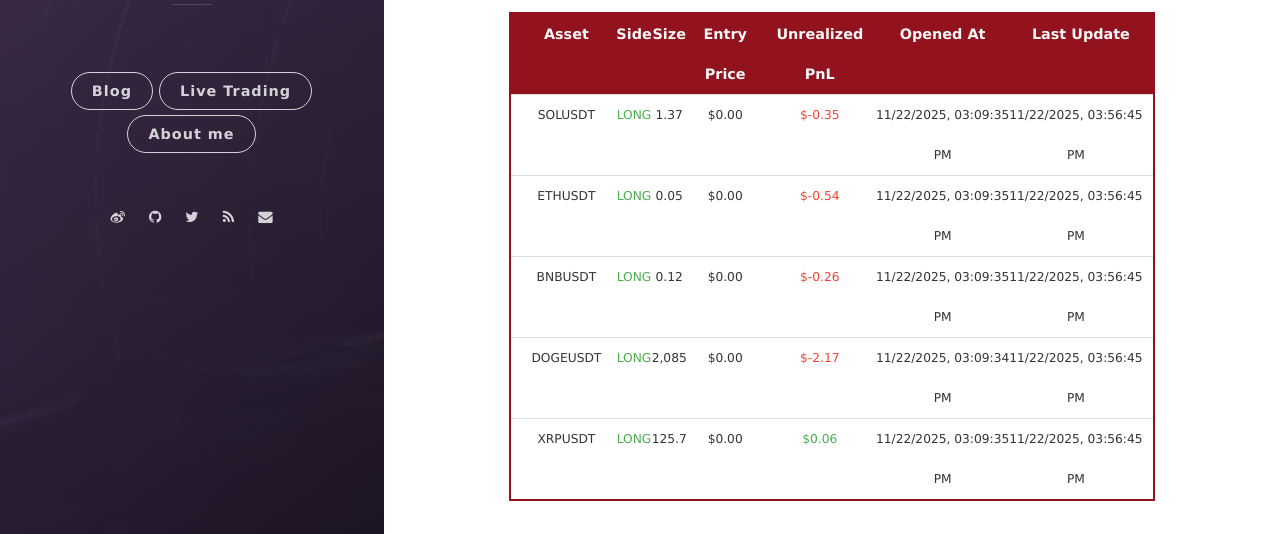
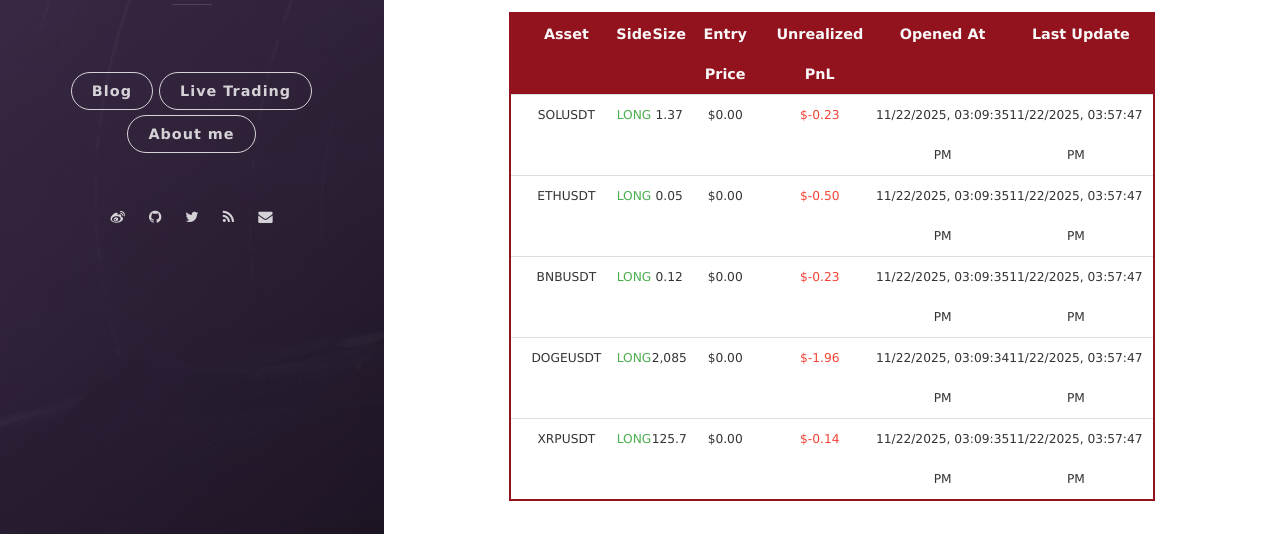
Before and after one commit to leeyegy/leeyegy.github.io, a Jekyll site: the page built from live-trading.html, in a window 1280 px wide and 1188 px high. Shown: the part 587-1121 px from the top of the window. Built offline with Jekyll 4.4.1, drawn with Linux system fonts in a browser that asks for light colours; nearby versions of some CDN libraries.

Commit message:
AccountMonitor: refresh positions 2025-11-22T23:57:47+08:00

```diff
--- a/assets/data/binance/positions.json
+++ b/assets/data/binance/positions.json
@@ -4,44 +4,44 @@
     "side": "LONG",
     "size": 1.37,
     "entryPrice": 0.0,
-    "unrealizedPnl": -0.35325251,
+    "unrealizedPnl": -0.23274732,
     "openedAt": "2025-11-22T23:09:35+08:00",
-    "reportedAt": "2025-11-22T23:56:45+08:00"
+    "reportedAt": "2025-11-22T23:57:47+08:00"
   },
   {
     "symbol": "ETHUSDT",
     "side": "LONG",
     "size": 0.05,
     "entryPrice": 0.0,
-    "unrealizedPnl": -0.54198255,
+    "unrealizedPnl": -0.50082751,
     "openedAt": "2025-11-22T23:09:35+08:00",
-    "reportedAt": "2025-11-22T23:56:45+08:00"
+    "reportedAt": "2025-11-22T23:57:47+08:00"
   },
   {
     "symbol": "BNBUSDT",
     "side": "LONG",
     "size": 0.12,
     "entryPrice": 0.0,
-    "unrealizedPnl": -0.2568,
+    "unrealizedPnl": -0.2256,
     "openedAt": "2025-11-22T23:09:35+08:00",
-    "reportedAt": "2025-11-22T23:56:45+08:00"
+    "reportedAt": "2025-11-22T23:57:47+08:00"
   },
   {
     "symbol": "DOGEUSDT",
     "side": "LONG",
     "size": 2085.0,
     "entryPrice": 0.0,
-    "unrealizedPnl": -2.167149,
+    "unrealizedPnl": -1.96338195,
     "openedAt": "2025-11-22T23:09:34+08:00",
-    "reportedAt": "2025-11-22T23:56:45+08:00"
+    "reportedAt": "2025-11-22T23:57:47+08:00"
   },
   {
     "symbol": "XRPUSDT",
     "side": "LONG",
     "size": 125.7,
     "entryPrice": 0.0,
-    "unrealizedPnl": 0.06080611,
+    "unrealizedPnl": -0.13910716,
     "openedAt": "2025-11-22T23:09:35+08:00",
-    "reportedAt": "2025-11-22T23:56:45+08:00"
+    "reportedAt": "2025-11-22T23:57:47+08:00"
   }
 ]
```
